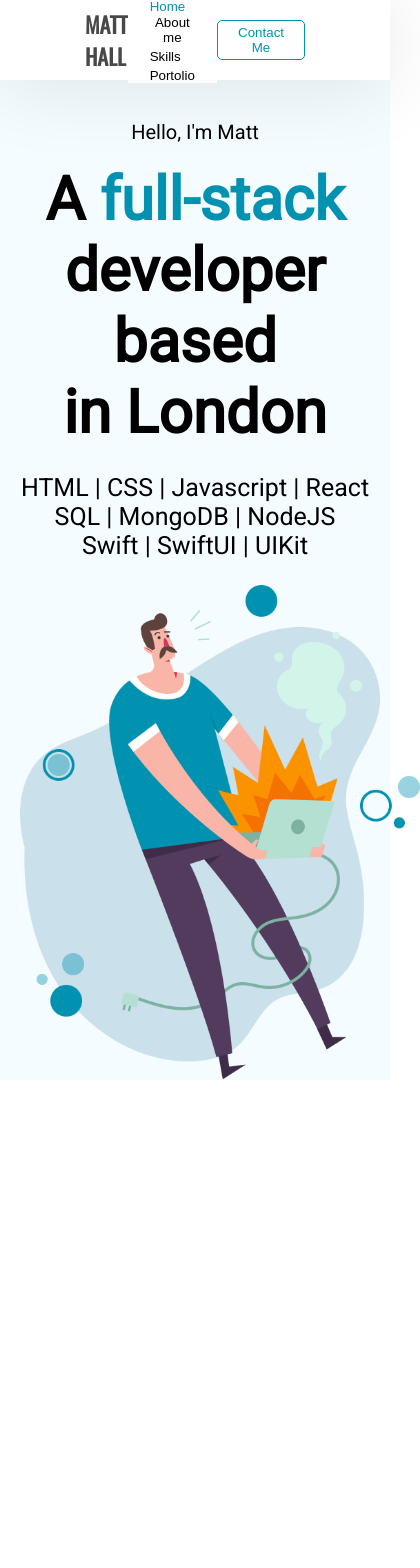
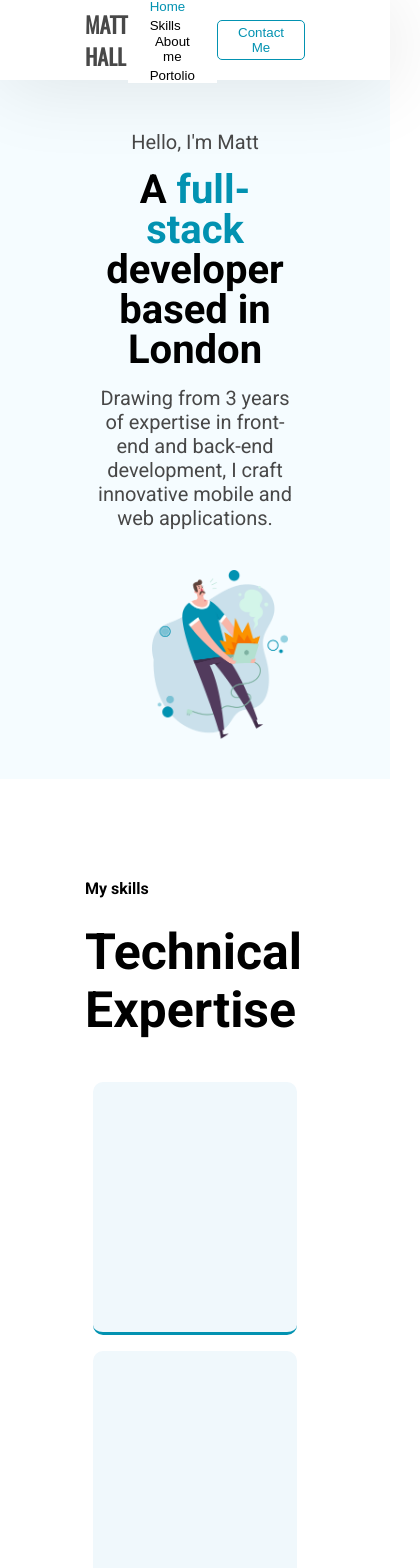
Before and after one commit to mhallrp/TechPortfolio-old, a React (Create React App) app: page / in a window 390 px wide. Shown: the top 1568 px of the page, 420 px wide, since content can reach past the window. Built offline with nearby package versions, Linux system fonts and the light colour scheme.

Commit message:
optimised for mobile

```diff
--- a/public/index.html
+++ b/public/index.html
@@ -11,7 +11,7 @@
     />
     <link rel="preconnect" href="https://fonts.googleapis.com">
     <link rel="preconnect" href="https://fonts.gstatic.com" crossorigin>
-    <link href="https://fonts.googleapis.com/css2?family=Josefin+Sans&family=Montserrat:wght@900&family=Oswald&family=Roboto&display=swap" rel="stylesheet">
+    <link href="https://fonts.googleapis.com/css2?family=Josefin+Sans&family=Montserrat:wght@900&family=Oswald&family=Roboto&family=Roboto:wght@700&display=swap" rel="stylesheet">
     <link rel="apple-touch-icon" href="%PUBLIC_URL%/logo192.png" />
     <link rel="manifest" href="%PUBLIC_URL%/manifest.json" />
     <link rel="stylesheet" href="styles.css">
--- a/public/styles.css
+++ b/public/styles.css
@@ -6,3 +6,6 @@ button{
 h1{
     margin: 0;
 }
+p{
+    margin: 0;
+}
--- a/src/components/navBar/navBar.jsx
+++ b/src/components/navBar/navBar.jsx
@@ -1,7 +1,7 @@
 import React, { useEffect, useState } from "react";
 import Styles from './styles.module.css';
 
-function NavBar() {
+function NavBar(props) {
 
     const [navbarHeight, setNavbarHeight] = useState(80);
     const [activeSection, setActiveSection] = useState(0);
@@ -12,23 +12,19 @@ function NavBar() {
             const halfViewportHeight = window.innerHeight / 2;
             if (scrollY <= halfViewportHeight) {
                 setActiveSection(0);
-            } else if  (scrollY <= halfViewportHeight + 1000){
+            } else if  (scrollY <=  window.innerHeight + props.skillsSectionHeight){
                 setActiveSection(1);
-            } else if  (scrollY <= halfViewportHeight + 2000){
+            } else if  (scrollY >= window.innerHeight + props.skillsSectionHeight){
                 setActiveSection(2);
-            } else if  (scrollY <= halfViewportHeight + 3000){
-                setActiveSection(3);
             }
             const newNavbarHeight = Math.max(60, 80 - scrollY / 3);
             setNavbarHeight(newNavbarHeight);
         };
-
         window.addEventListener('scroll', handleScroll);
-
         return () => {
             window.removeEventListener('scroll', handleScroll);
         };
-    }, []);
+    }, [props.skillsSectionHeight]);
 
     return (
         <div className={Styles.navBar} style={{ height: `${navbarHeight}px` }}>
@@ -37,9 +33,9 @@ function NavBar() {
                     <h1 className={Styles.navTitle}>MATT HALL</h1>
                 </div>
                 <div className={Styles.centerSection}>
-                    <button className={activeSection === 0 ? Styles.buttonSelected : ""}>Home</button>
-                    <button className={activeSection === 1 ? Styles.buttonSelected : ""}>About me</button>
-                    <button className={activeSection === 2 ? Styles.buttonSelected : ""}>Skills</button>
+                    <button className={activeSection === 0 ? Styles.buttonSelected : ""} onClick={ () => props.scrollToSection(0) }>Home</button>
+                    <button className={activeSection === 1 ? Styles.buttonSelected : ""} onClick={ () => props.scrollToSection(1) }>Skills</button>
+                    <button className={activeSection === 2 ? Styles.buttonSelected : ""}>About me</button>
                     <button className={activeSection === 3 ? Styles.buttonSelected : ""}>Portolio</button>
                 </div>
                 <div className={Styles.rightSection}>
--- /dev/null
+++ b/src/components/skillsCard/index.jsx
@@ -0,0 +1 @@
+export { default } from "./skillCard"
--- /dev/null
+++ b/src/components/skillsCard/skillCard.jsx
@@ -0,0 +1,14 @@
+import React from "react";
+import Styles from "./styles.module.css"
+
+function SkillCard (props) {
+
+return (
+    <div className={ Styles.skillCard }>
+        <p>{ props.text }</p>
+    </div>
+)
+
+}
+
+export default SkillCard
--- /dev/null
+++ b/src/components/skillsCard/styles.module.css
@@ -0,0 +1,8 @@
+.skillCard{
+    height: 250px;
+    width: 300px;
+    background-color: #f0f8fc;
+    margin: 8px;
+    border-bottom: 0.2rem solid #0292B1;
+    border-radius: 10px;
+}
--- a/src/pages/landing/landing.jsx
+++ b/src/pages/landing/landing.jsx
@@ -2,35 +2,84 @@ import React, { useEffect, useState } from "react";
 import Styles from './styles.module.css'
 import NavBar from "../../components/navBar";
 import LaptopFire from "../../assets/laptopFire.png"
+import SkillCard from "../../components/skillsCard";
 
 function Landing(){
 
-    console.log(window.screen.availHeight)
+    const [skillsSectionHeight, setSkillsSectionHeight] = useState(0);
+
+    const scrollToSection = (e) => {
+
+        const sections = [Styles.topContent ,Styles.skillsSection]
+        const skillsSection = document.querySelector(`.${ sections[e] }`);
+        if (skillsSection) {
+            const navbarHeight = 100;
+            const targetScrollPosition = skillsSection.getBoundingClientRect().top + window.scrollY - navbarHeight;
+            window.scrollTo({
+                top: targetScrollPosition,
+                behavior: 'smooth',
+            });
+        }
+    };
+
+    useEffect(() => {
+        const updateSkillsSectionHeight = () => {
+            const skillsSection = document.querySelector(`.${Styles.skillsSection}`);
+            const newSkillsSectionHeight = skillsSection.offsetHeight;
+            if (newSkillsSectionHeight !== skillsSectionHeight) {
+                setSkillsSectionHeight(newSkillsSectionHeight);
+            }
+        };
+        // Initial update
+        console.log(skillsSectionHeight)
+        updateSkillsSectionHeight();
+        // Add event listener for resize
+        window.addEventListener('resize', updateSkillsSectionHeight);
+        return () => {
+            // Remove event listener when the component unmounts
+            window.removeEventListener('resize', updateSkillsSectionHeight);
+        };
+    }, [skillsSectionHeight]);
 
     return (
         <div>
-            <NavBar></NavBar>
+            <NavBar scrollToSection={ scrollToSection } skillsSectionHeight={ skillsSectionHeight }/>
             <div className={Styles.topContent} >
                 <div className={ Styles.topTextSection }>
+                    <div className={Styles.topText}>
                     <p className={ Styles.helloText }>Hello, I'm Matt</p>
-                    <h1>A <span className={ Styles.greenSpan }>full-stack </span><br/>developer based<br/>in London</h1>
-                    <p className={ Styles.skillsSpan }>HTML | CSS | Javascript | React<br/>SQL | MongoDB | NodeJS<br/>Swift | SwiftUI | UIKit</p>
+                    <h1 className={ Styles.topMainText }>A <span className={ Styles.greenSpan }>full-stack </span>developer based in London</h1>
+                    <p className={ Styles.topSkills }>Drawing from 3 years of expertise in front-end and back-end development, I craft innovative mobile and web applications.</p>
+                    {/* <p className={ Styles.topSkills }>HTML | CSS | Javascript | React<br/>SQL | MongoDB | NodeJS<br/>Swift | SwiftUI | UIKit</p> */}
+                    </div>
                 </div>
-
-                    <img className={ Styles.topImage } src={LaptopFire} alt="fire" />
+                <img className={ Styles.topImage } src={LaptopFire} alt="fire" />
             </div>
 
-            <div className={ Styles.landingFirstSection }>
-                <div className={Styles.firstSkills}>
+            <div className={ Styles.skillsSection }>
+                <p>My skills</p>
+                <p className={ Styles.skillsLargeTitle }>Technical Expertise</p>
+                <div className={ Styles.skillCards }>
+                    <SkillCard text = ""/>
+                    <SkillCard text = ""/>
+                    <SkillCard text = ""/>
+                    <SkillCard text = ""/>
                 </div>
             </div>
-            <div className={ Styles.landingSecondSection }>
-                <div className={Styles.middleSkills}>
-                </div>
-            </div>
-            <div className={ Styles.landingThirdSection }>
-                <div className={Styles.middleSkills}>
-                </div>
+
+            <div className={ Styles.aboutSection }>
+                <p>About</p>
+                <p className={ Styles.skillsLargeTitle }>About me</p>
+                <p className={ Styles.aboutText }>
+                    With over a decade of experience in IT working within many different industries at companies including; Tysers (London Insurance Brokers), Cohn & Wolfe (Public Relations), and Conran Holdings (Architectural Design), I've honed my skills in enterprise network security/management, achieving Cisco CCNP/CCNA certifications along the way.<br/><br/>
+                    In 2019, I embarked on a new journey, leaving IT security behind to dive into the world of software development. I began with mobile app development utilising the Swift for IoS programming language and both the SwiftUI and UIKit frameworks for front-end, and I'm proud to have launched multiple apps on the Apple App Store, such as Yatzy Blitz.<br/><br/>
+                    Today, I'm focused more on web development, delving into technologies like HTML/CSS, JavaScript, Node.js and React. My current project involves building a web3 job search and recruitment platform for a Web3.0 platform.<br/><br/>
+                    I'm now actively seeking remote junior roles in software development, with a strong desire for mentoring and growth.<br/><br/>
+                    Let's connect!
+                    <br/><br/>
+                    📧 hello@matthall.london
+                    🐱 https://github.com/mhallrp
+                </p>
             </div>
         </div>
     )
--- a/src/pages/landing/styles.module.css
+++ b/src/pages/landing/styles.module.css
@@ -1,53 +1,129 @@
 body {
     margin: 0;
+    overflow-x: hidden;
 }
 
+/* Top section Content */
 .topContent {
     display: flex;
-    flex-wrap: wrap;
+    flex-wrap:wrap;
+    flex-direction: row;
     align-items: center;
-    text-align: center;
-    justify-content: center;
     height: 100vh;
     background-color: #F5FCFF;
 }
-
 .topTextSection {
     margin-top: 0px;
-    font-size: 30px;
+    font-size: 35px;
     font-family: 'Roboto', sans-serif;
+    width: calc(50% - 85px);
+    min-width: 500px;
+    margin-left: 85px;
 }
+
 .helloText{
     font-size: 20px;
+    color: #484848;
+    margin-bottom: 16px;
 }
-.skillsSpan{
+.topMainText{
+    font-weight: 700;
+    line-height: 65px;
+    margin-bottom: 16px;
+}
+.topSkills{
     font-size: 25px;
+    color: #484848;
 }
 .greenSpan{
     color: #0292B1;
 }
 .topImage{
-    width: 400px;
+    width: 500px;
     margin-left: 50px;
 }
 
+/* Second section: Skills and technical overview */
+.skillsSection{
+    font-family: 'Roboto', sans-serif;
+    font-weight: 700;
+    padding: 100px 85px;
+}
+.skillsLargeTitle{
+    font-size: 50px;
+    margin-top: 25px;
+}
+.skillCards{
+    display: flex;
+    flex-wrap: wrap;
+    justify-content: space-evenly;
+    margin-top: 35px;
+}
 
-.landingFirstSection{
-    height: 1000px;
-}
-.landingSecondSection{
-    height: 1000px;
+.aboutSection{
+    font-family: 'Roboto', sans-serif;
+    font-weight: 700;
+    padding: 100px 85px;
     background-color: #F5FCFF;
 }
-.landingThirdSection{
-    height: 1000px;
+.aboutLargeTitle{
+    font-size: 50px;
+    margin-top: 25px;
+}
+.aboutText{
+margin-top: 35px;
 }
 
-@media (max-width: 887px) {
+
+@media (max-width: 1334px) {
     .topContent{
+        flex-direction: column;
         height: fit-content;
     }
     .topTextSection {
-        margin-top: 100px; /* Adjust the margin as needed */
+        text-align: center;
+        margin: auto;
+        padding-top: 130px;
+        width: 50%;
+
+    }
+    .topImage{
+        margin-top: 40px;
+        margin-bottom: 40px;
+        width:35%
     }
 }
+
+@media (max-width: 1000px) {
+    /* Adjust text size or other styles for screens up to 1000px wide */
+    .topTextSection {
+        margin: auto;
+        padding-top: 130px;
+        min-width: 0px;
+        font-size: 25px; /* Adjust the font size as needed */
+    }
+    .topSkills{
+        font-size: 20px;
+    }
+    .topMainText{
+        line-height: 50px;
+    }
+    /* You can add more styles for other elements here */
+}
+
+@media (max-width: 525px) {
+    /* Adjust text size or other styles for screens up to 1000px wide */
+    .topTextSection {
+        margin: auto;
+        padding-top: 130px;
+        min-width: 0px;
+        font-size: 20px; /* Adjust the font size as needed */
+    }
+    .topSkills{
+        font-size: 20px;
+    }
+    .topMainText{
+        line-height: 40px;
+    }
+    /* You can add more styles for other elements here */
+}
```
Also changed, not shown: public/indexold.html (deleted, +0 -20 lines), src/assets/laptopFire1.png (deleted).
